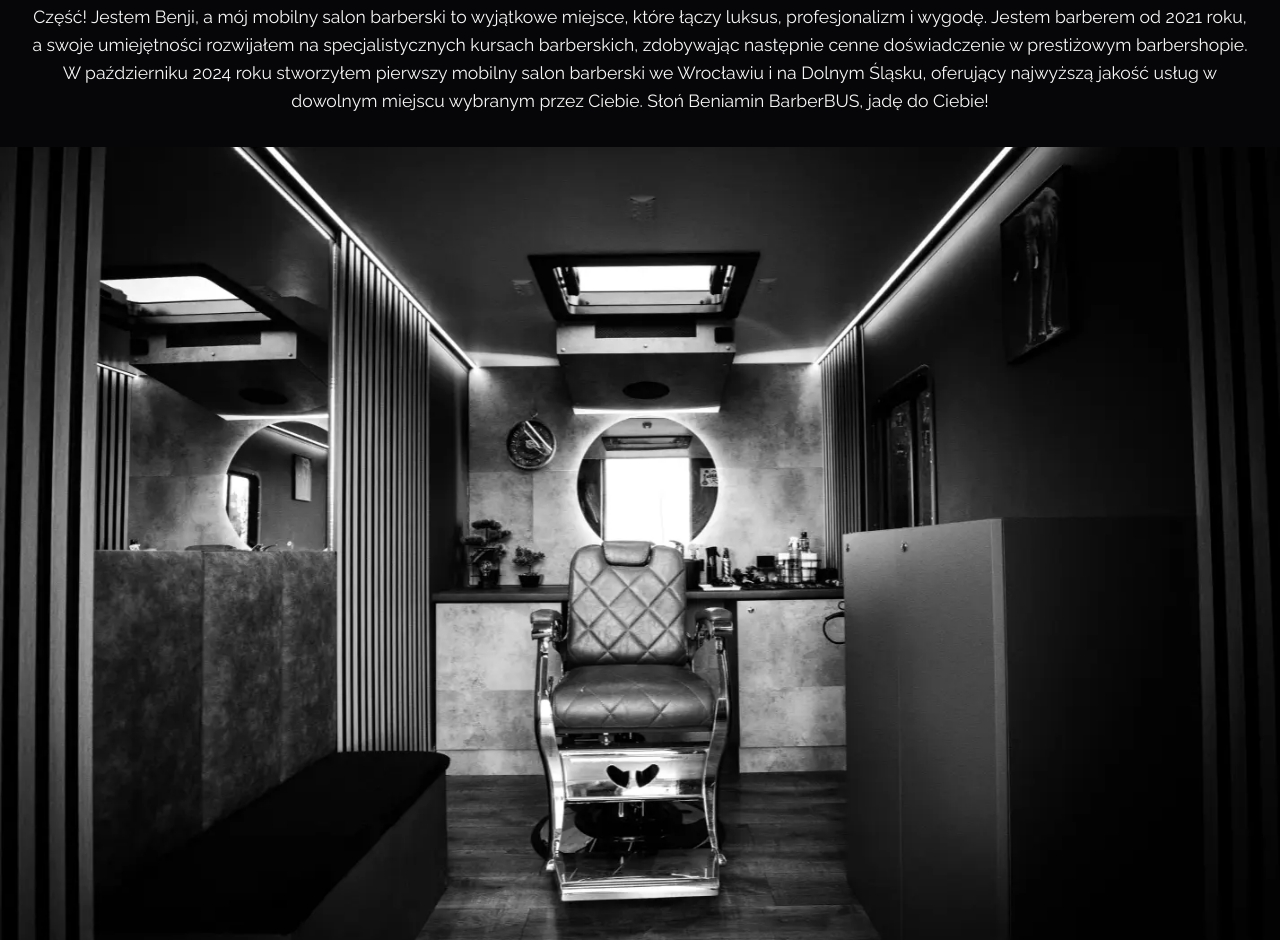
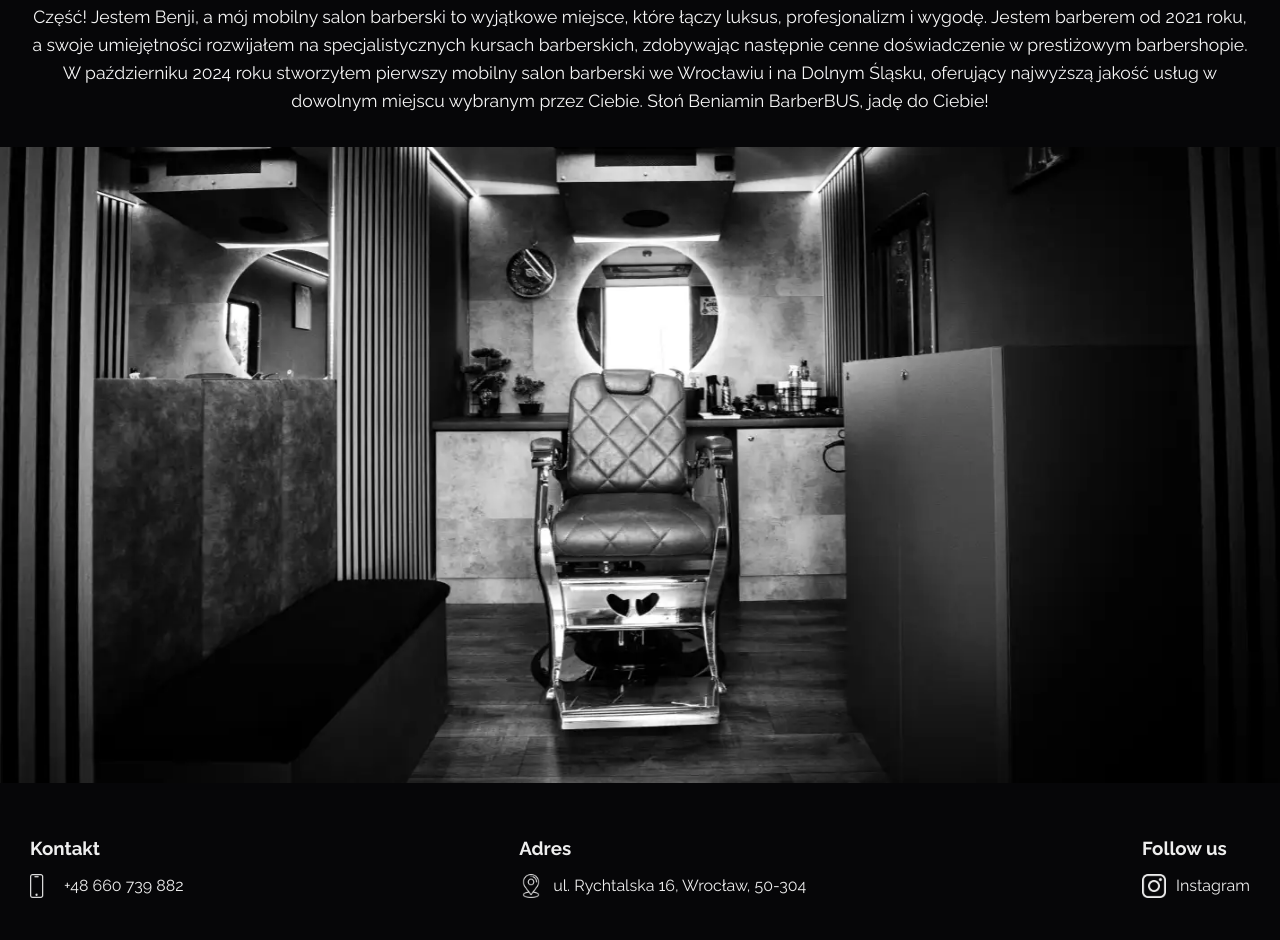
Before and after one commit to mr-fox93/barber, a plain HTML site: page index.html in a window 1280 px wide. Shown: the part 1693-2633 px from the top of the page. Drawn offline with Linux system fonts and the light colour scheme.

Commit message:
fix: image size

```diff
--- a/index.html
+++ b/index.html
@@ -100,7 +100,7 @@
       </p>
     </section>
     <section id="kim-jestem-image">
-      <img src="assets/ins.webp" alt="Benji" class="barber" />
+      <img src="assets/insidepan.webp" alt="Benji" class="barber" />
     </section>
 
     <section id="adres">
```
Also changed, not shown: assets/insidepan.webp (added).
